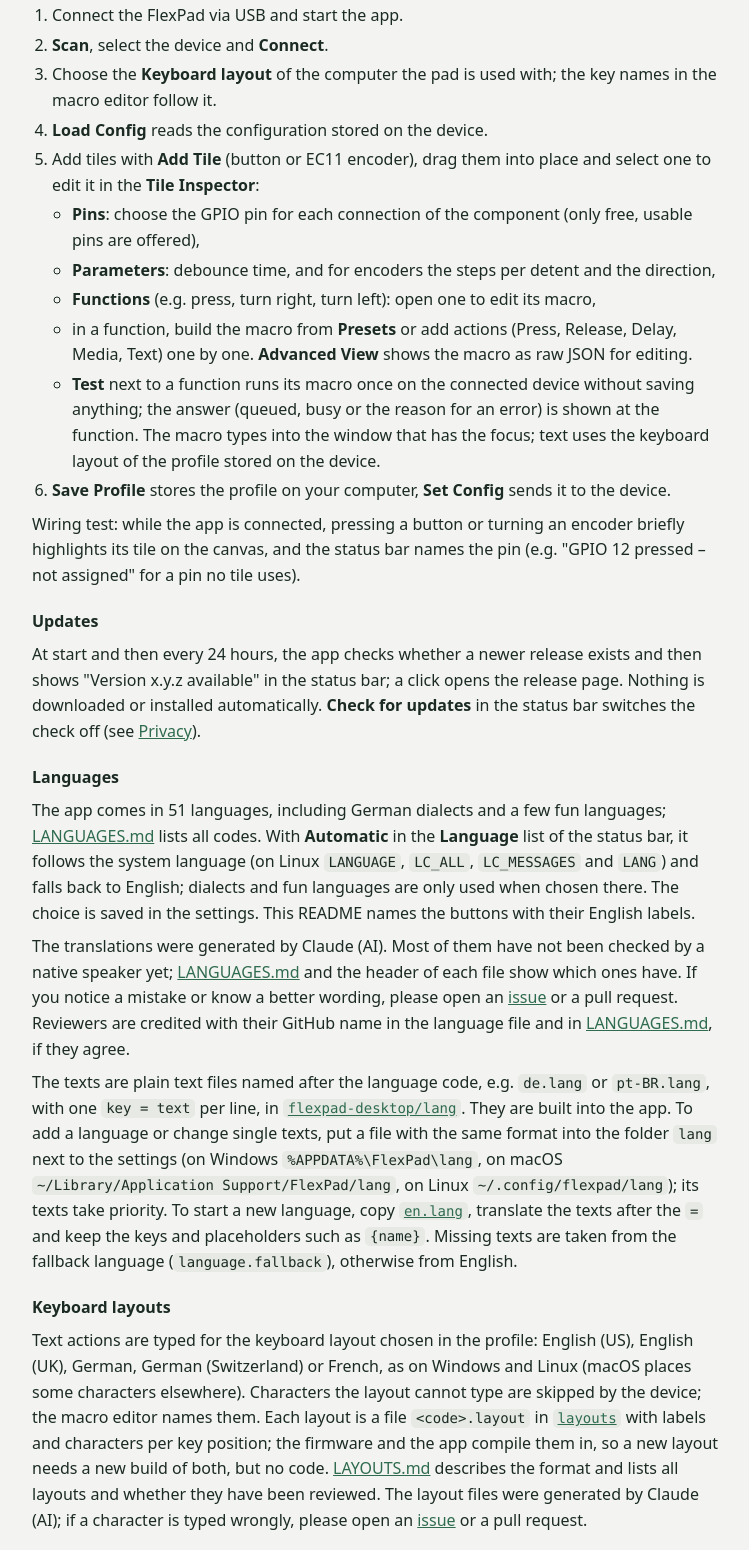
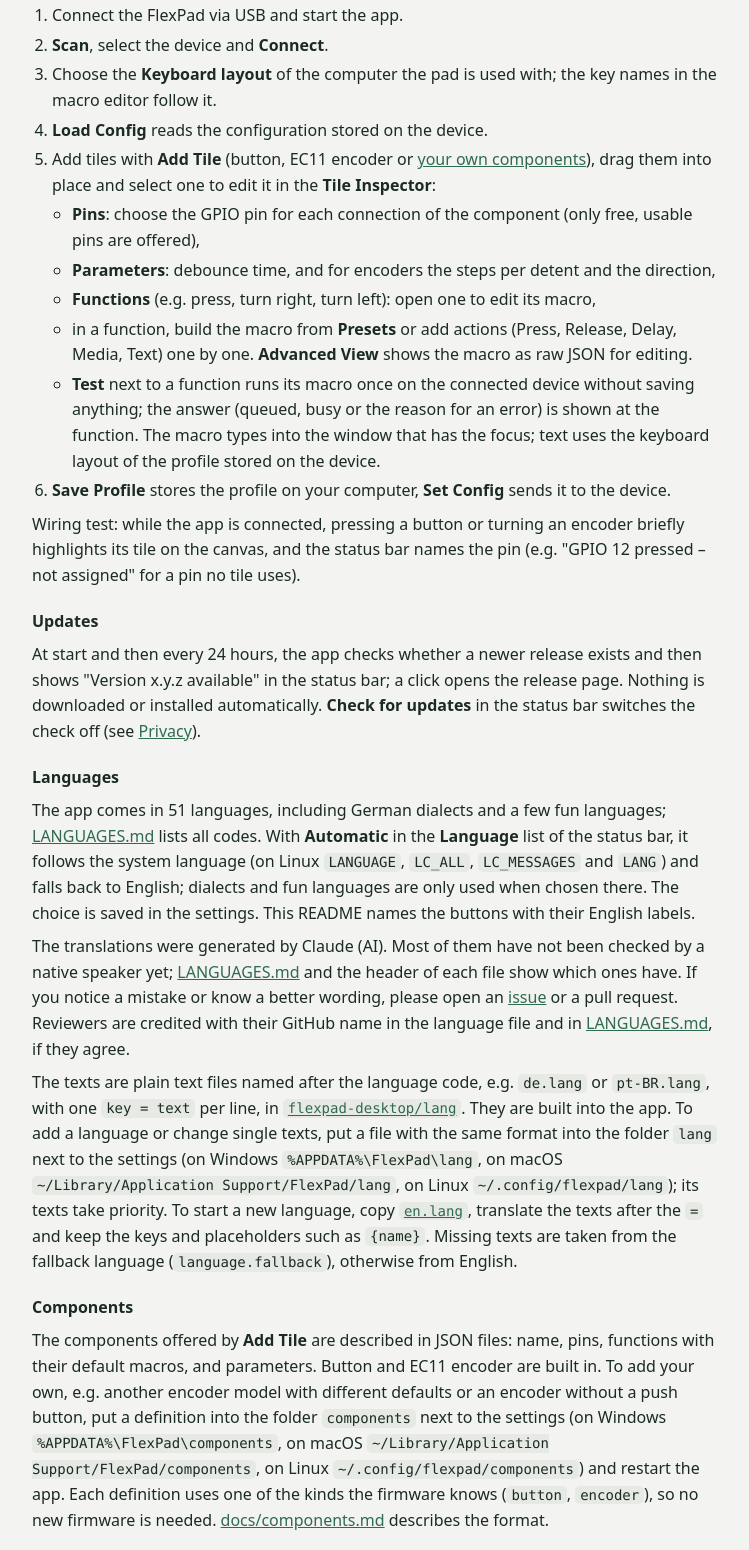
Before and after one commit to TripleT3005/ckass-de, a plain HTML site: page public/flexpad/index.html in a window 1280 px wide. Shown: the part 3449-4999 px from the top of the page, without its empty margins (264-1013 px from the left). Drawn offline with Linux system fonts and the light colour scheme.

Commit message:
Sync project pages

```diff
--- a/public/flexpad/index.html
+++ b/public/flexpad/index.html
@@ -170,7 +170,7 @@ dialog.zoom img{display:block;max-width:96vw;max-height:96vh;width:auto;height:a
 <li><strong>Scan</strong>, select the device and <strong>Connect</strong>.</li>
 <li>Choose the <strong>Keyboard layout</strong> of the computer the pad is used with; the key names in the macro editor follow it.</li>
 <li><strong>Load Config</strong> reads the configuration stored on the device.</li>
-<li>Add tiles with <strong>Add Tile</strong> (button or EC11 encoder), drag them into place and select one to edit it in the <strong>Tile Inspector</strong>:
+<li>Add tiles with <strong>Add Tile</strong> (button, EC11 encoder or <a href="#components">your own components</a>), drag them into place and select one to edit it in the <strong>Tile Inspector</strong>:
 <ul>
 <li><strong>Pins</strong>: choose the GPIO pin for each connection of the component (only free, usable pins are offered),</li>
 <li><strong>Parameters</strong>: debounce time, and for encoders the steps per detent and the direction,</li>
@@ -187,6 +187,8 @@ dialog.zoom img{display:block;max-width:96vw;max-height:96vh;width:auto;height:a
 <p>The app comes in 51 languages, including German dialects and a few fun languages; <a href="https://github.com/TripleT3005/FlexPad/blob/main/flexpad-desktop/LANGUAGES.md" target="_blank" rel="noopener noreferrer">LANGUAGES.md</a> lists all codes. With <strong>Automatic</strong> in the <strong>Language</strong> list of the status bar, it follows the system language (on Linux <code>LANGUAGE</code>, <code>LC_ALL</code>, <code>LC_MESSAGES</code> and <code>LANG</code>) and falls back to English; dialects and fun languages are only used when chosen there. The choice is saved in the settings. This README names the buttons with their English labels.</p>
 <p>The translations were generated by Claude (AI). Most of them have not been checked by a native speaker yet; <a href="https://github.com/TripleT3005/FlexPad/blob/main/flexpad-desktop/LANGUAGES.md" target="_blank" rel="noopener noreferrer">LANGUAGES.md</a> and the header of each file show which ones have. If you notice a mistake or know a better wording, please open an <a href="https://github.com/TripleT3005/FlexPad/issues" target="_blank" rel="noopener noreferrer">issue</a> or a pull request. Reviewers are credited with their GitHub name in the language file and in <a href="https://github.com/TripleT3005/FlexPad/blob/main/flexpad-desktop/LANGUAGES.md" target="_blank" rel="noopener noreferrer">LANGUAGES.md</a>, if they agree.</p>
 <p>The texts are plain text files named after the language code, e.g. <code>de.lang</code> or <code>pt-BR.lang</code>, with one <code>key = text</code> per line, in <a href="https://github.com/TripleT3005/FlexPad/tree/main/flexpad-desktop/lang" target="_blank" rel="noopener noreferrer"><code>flexpad-desktop/lang</code></a>. They are built into the app. To add a language or change single texts, put a file with the same format into the folder <code>lang</code> next to the settings (on Windows <code>%APPDATA%\FlexPad\lang</code>, on macOS <code>~/Library/Application Support/FlexPad/lang</code>, on Linux <code>~/.config/flexpad/lang</code>); its texts take priority. To start a new language, copy <a href="https://github.com/TripleT3005/FlexPad/blob/main/flexpad-desktop/lang/en.lang" target="_blank" rel="noopener noreferrer"><code>en.lang</code></a>, translate the texts after the <code>=</code> and keep the keys and placeholders such as <code>{name}</code>. Missing texts are taken from the fallback language (<code>language.fallback</code>), otherwise from English.</p>
+<h4 id="components">Components</h4>
+<p>The components offered by <strong>Add Tile</strong> are described in JSON files: name, pins, functions with their default macros, and parameters. Button and EC11 encoder are built in. To add your own, e.g. another encoder model with different defaults or an encoder without a push button, put a definition into the folder <code>components</code> next to the settings (on Windows <code>%APPDATA%\FlexPad\components</code>, on macOS <code>~/Library/Application Support/FlexPad/components</code>, on Linux <code>~/.config/flexpad/components</code>) and restart the app. Each definition uses one of the kinds the firmware knows (<code>button</code>, <code>encoder</code>), so no new firmware is needed. <a href="https://github.com/TripleT3005/FlexPad/blob/main/docs/components.md" target="_blank" rel="noopener noreferrer">docs/components.md</a> describes the format.</p>
 <h4 id="keyboard-layouts">Keyboard layouts</h4>
 <p>Text actions are typed for the keyboard layout chosen in the profile: English (US), English (UK), German, German (Switzerland) or French, as on Windows and Linux (macOS places some characters elsewhere). Characters the layout cannot type are skipped by the device; the macro editor names them. Each layout is a file <code>&lt;code&gt;.layout</code> in <a href="https://github.com/TripleT3005/FlexPad/tree/main/layouts" target="_blank" rel="noopener noreferrer"><code>layouts</code></a> with labels and characters per key position; the firmware and the app compile them in, so a new layout needs a new build of both, but no code. <a href="https://github.com/TripleT3005/FlexPad/blob/main/LAYOUTS.md" target="_blank" rel="noopener noreferrer">LAYOUTS.md</a> describes the format and lists all layouts and whether they have been reviewed. The layout files were generated by Claude (AI); if a character is typed wrongly, please open an <a href="https://github.com/TripleT3005/FlexPad/issues" target="_blank" rel="noopener noreferrer">issue</a> or a pull request.</p>
 <h3 id="how-it-works">How it works</h3>
@@ -211,6 +213,7 @@ dialog.zoom img{display:block;max-width:96vw;max-height:96vh;width:auto;height:a
 <li>The app only talks to serial ports on your computer. To find FlexPad devices it only opens USB serial ports whose USB serial number starts with <code>FlexPad-</code> (Espressif vendor ID <code>303A</code>) and asks them with <code>GET_DEVICE_INFO</code>; other devices are not touched. A scan also looks in the port list for an ESP32-S3 in bootloader mode (<code>303A:0009</code>) without opening it; that port is only opened when you click &quot;Install firmware&quot; or &quot;Update firmware&quot;.</li>
 <li>Profiles and settings are stored per user: on Windows in <code>%APPDATA%\FlexPad</code>, on macOS in <code>~/Library/Application Support/FlexPad</code>, on Linux settings in <code>~/.config/flexpad</code> and profiles in <code>~/.local/share/flexpad</code> (or the folders set in <code>XDG_CONFIG_HOME</code> and <code>XDG_DATA_HOME</code>). Files from the folder <code>FlexPad</code> in the home directory used by earlier versions are moved there once on start. Position and size of the window belong to the computer and are kept in <code>window.json</code>: on Windows in <code>%LOCALAPPDATA%\FlexPad</code>, on macOS next to the settings, on Linux in <code>~/.local/state/flexpad</code> (or <code>XDG_STATE_HOME</code>). The device stores the complete profile you send to it, so <strong>Load Config</strong> shows the same profile on any computer. Older profiles are converted to the current format when loaded.</li>
 <li>The language files are built into the app or read from the local <code>lang</code> folder next to the settings; choosing a language makes no network request.</li>
+<li>Component definitions are built into the app or read from the local <code>components</code> folder next to the settings; they cause no network requests.</li>
 <li>The device identifies itself with a serial number derived from the chip's MAC address.</li>
 </ul>
 <h3 id="license">License</h3>
```
Also changed, not shown: public/flexpad/de/index.html (+4 -1 lines), public/flexpad/en/index.html (+4 -1 lines).
